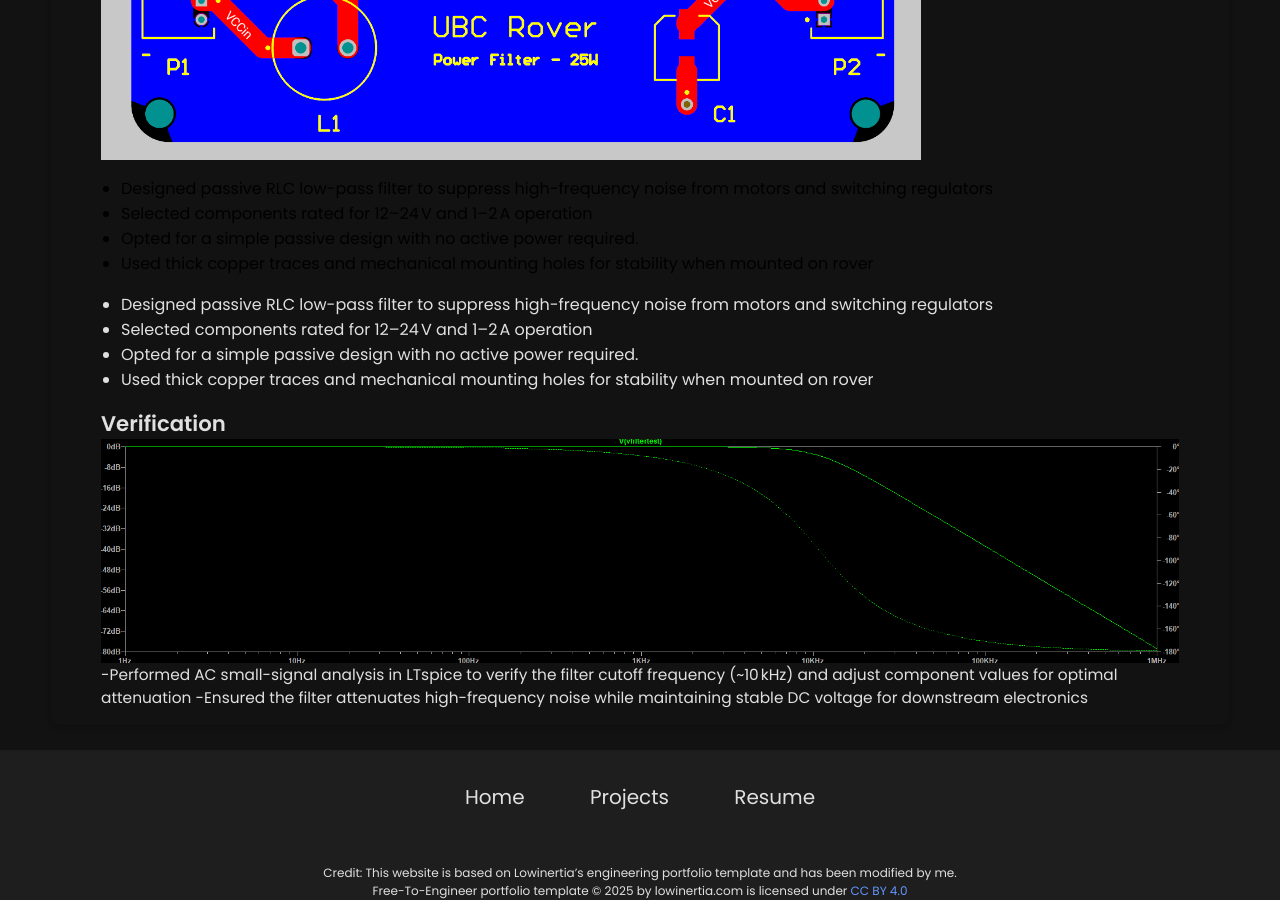
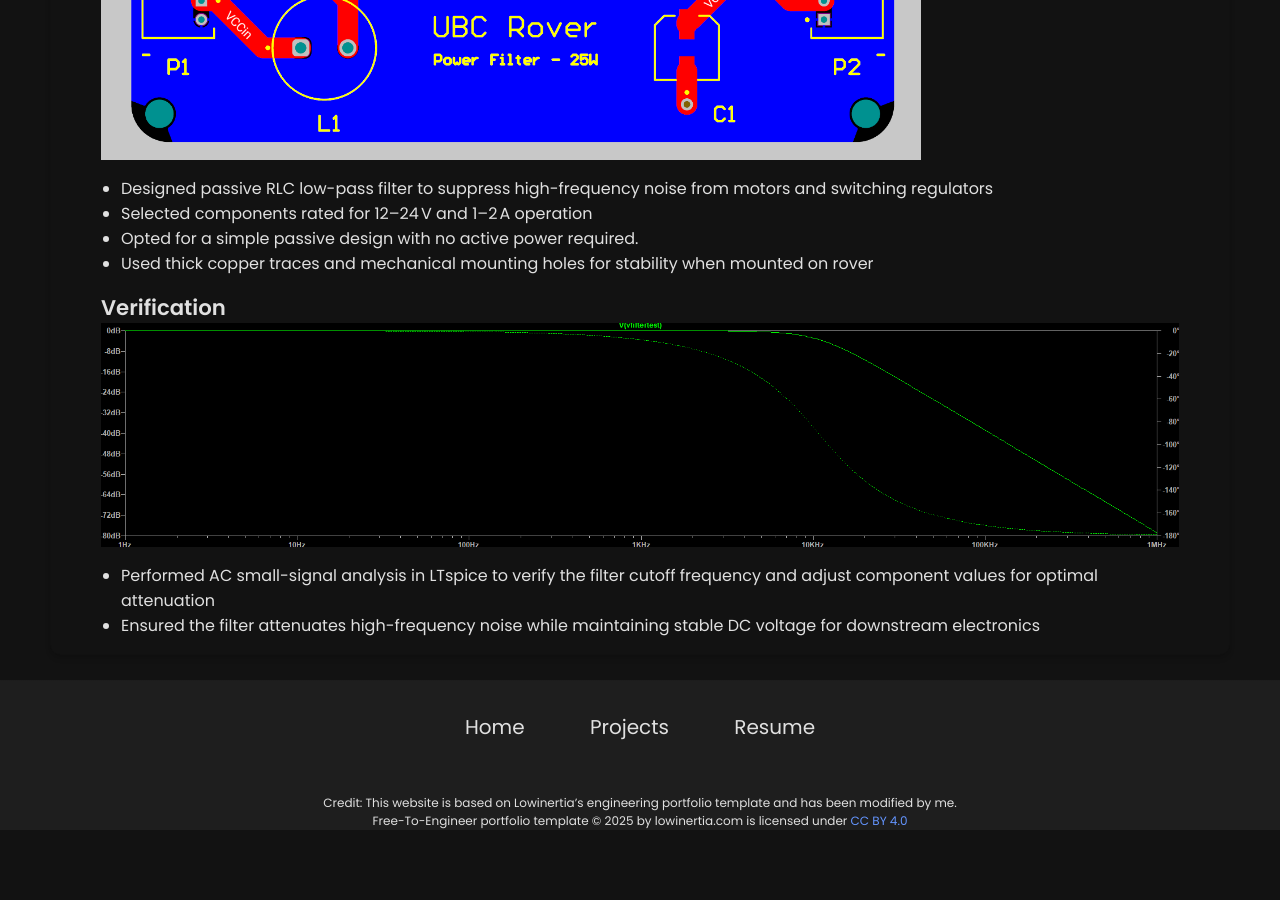
Before and after one commit to rishiupath/rishiupath.github.io, a Jekyll site: the page built from _projects/Power-Filter/index.md, in a window 1280 px wide and 900 px high, scrolled down 1345 px. Built offline with Jekyll 4.4.1, drawn with Linux system fonts in a browser that asks for light colours; after the commit the page ends 2175 px from its top, so only the background shows below that.

Commit message:
Update index.md

```diff
--- a/_projects/Power-Filter/index.md
+++ b/_projects/Power-Filter/index.md
@@ -13,11 +13,6 @@ main-image: /3Dfilter.png
 
 {% include image-gallery.html images="Schemfilter.png, Layoutfilter.png" height="400" %}
 
-- Designed passive RLC low-pass filter to suppress high-frequency noise from motors and switching regulators
-- Selected components rated for 12–24 V and 1–2 A operation
-- Opted for a simple passive design with no active power required.
-- Used thick copper traces and mechanical mounting holes for stability when mounted on rover
-
 <ul style="color: #e0e0e0;">
   <li>Designed passive RLC low-pass filter to suppress high-frequency noise from motors and switching regulators</li>
   <li>Selected components rated for 12–24 V and 1–2 A operation</li>
@@ -29,5 +24,7 @@ main-image: /3Dfilter.png
 
 {% include image-gallery.html images="Spicefilter.png" height="400" %}
 
--Performed AC small-signal analysis in LTspice to verify the filter cutoff frequency (~10 kHz) and adjust component values for optimal attenuation
--Ensured the filter attenuates high-frequency noise while maintaining stable DC voltage for downstream electronics
+<ul style="color: #e0e0e0;">
+  <li>Performed AC small-signal analysis in LTspice to verify the filter cutoff frequency and adjust component values for optimal attenuation</li>
+  <li>Ensured the filter attenuates high-frequency noise while maintaining stable DC voltage for downstream electronics</li>
+</ul>
```
